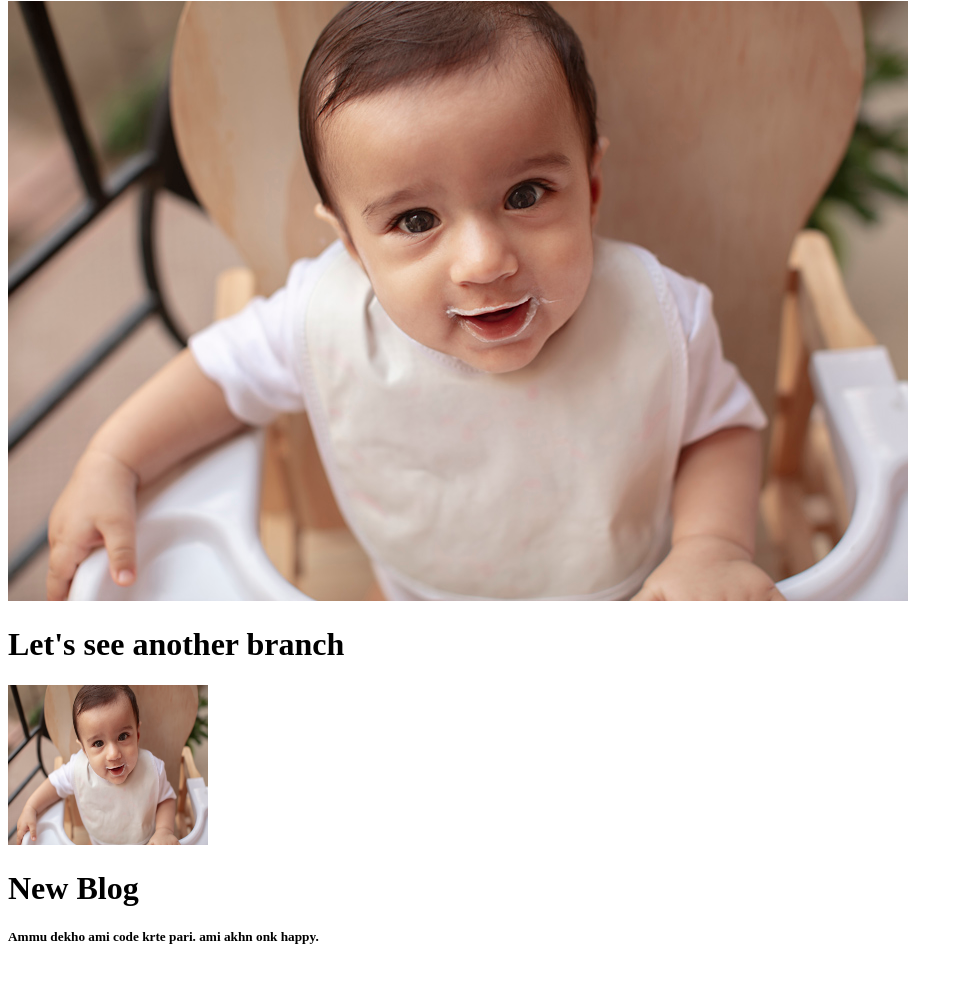
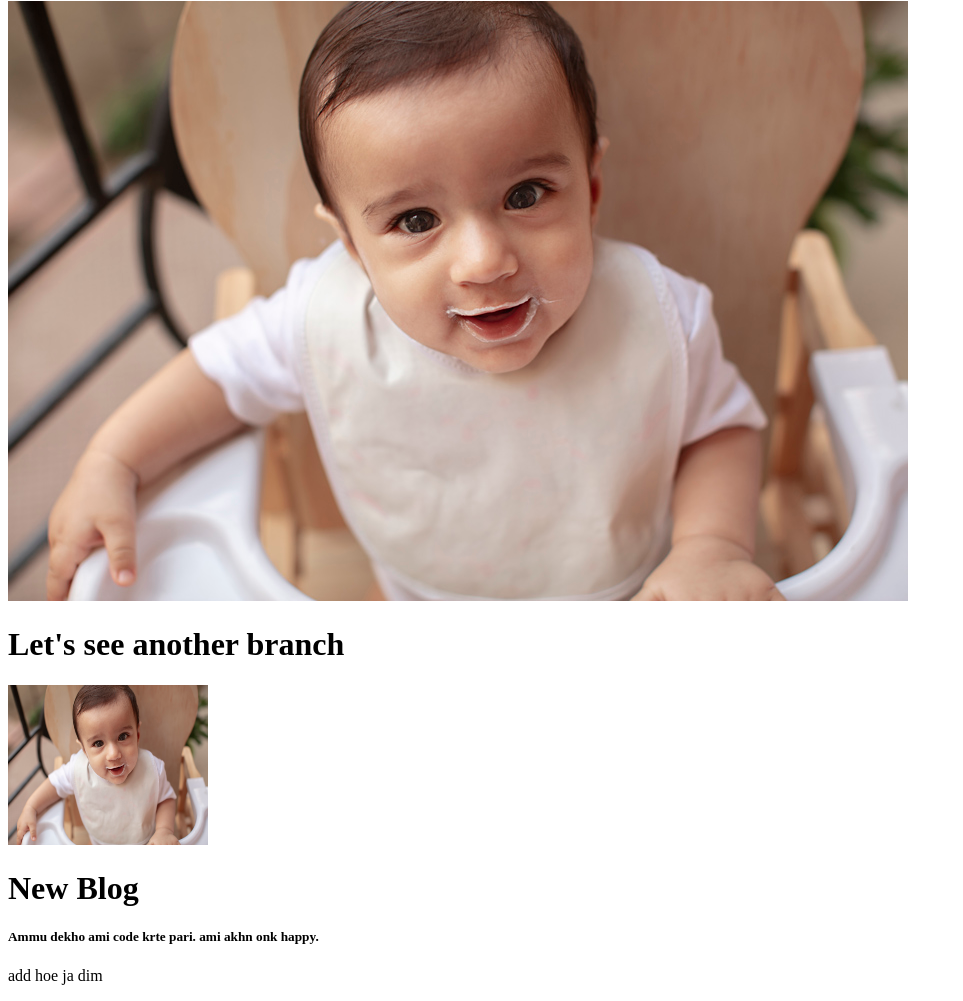
Before and after one commit to ShailaAkter/Module-03, a plain HTML site: page index.html in a window 1280 px wide. Shown: the part 381-1382 px from the top of the page, without its empty margins (0-963 px from the left). Before the commit the page ends 1348 px from the top, so only its background shows below. Drawn offline with Linux system fonts and the light colour scheme.

Commit message:
Update index.html

```diff
--- a/index.html
+++ b/index.html
@@ -22,6 +22,7 @@
     <div>
         <h1>New Blog</h1>
         <h5>Ammu dekho ami code krte pari. ami akhn onk happy.</h5>
+        <p>add hoe ja dim</p>
     </div>
 </body>
 </html>
```
